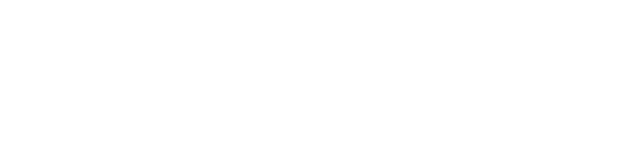
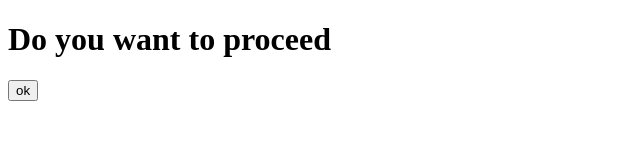
Before and after one commit to acciojob/confirm-and-alert-Abhishek25052000, a website: page main.html in a window 1280 px wide. Shown: the whole page, without its empty margins (0-640 px from the left). Drawn offline with Linux system fonts and the light colour scheme.

Commit message:
created a submission

```diff
--- a/main.html
+++ b/main.html
@@ -8,7 +8,16 @@
 
 <body>
 	<!-- the entire body must be written by student -->
-    <script type="text/javascript" src="./script.js">
+	<h1>Do you want to proceed</h1>
+	<button onclick="add()">ok</button>
+    <script>
+		function add(){
+			if(true){
+			alert("You clicked OK. Proceeding;");
+			}else{
+				alert("You clicked Cancel. Exiting...");
+			}
+		}
 </script>
 
 </body>
```
